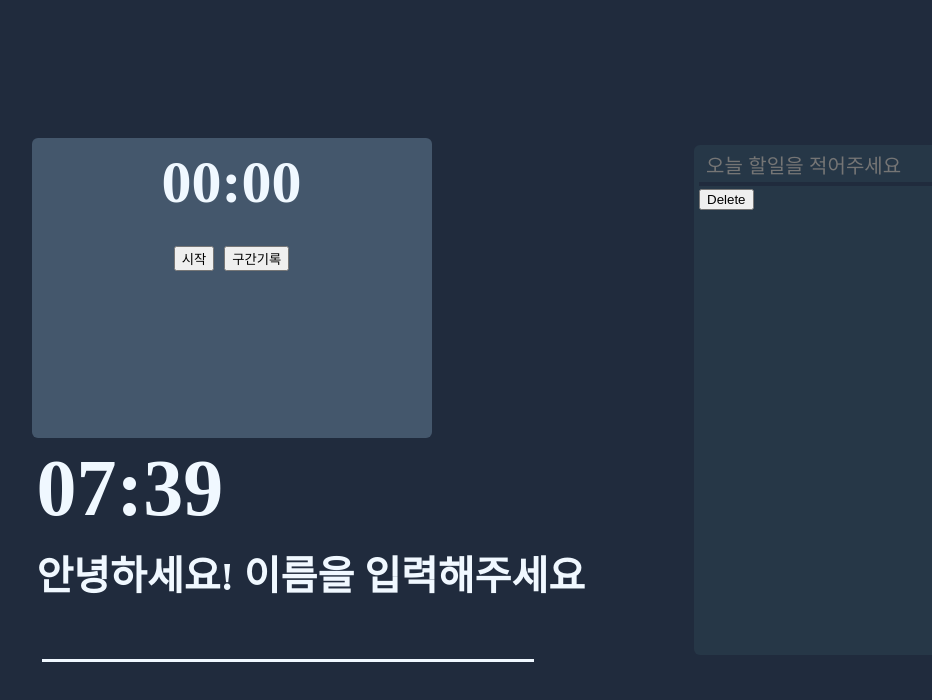
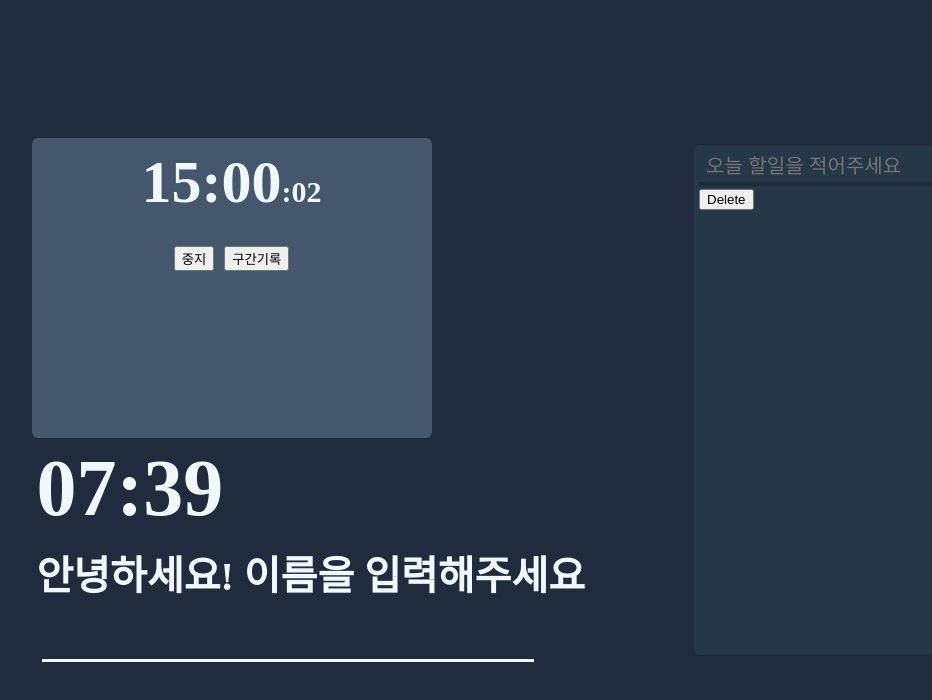
Before and after one commit to sungmin-choi/planner, a plain HTML site: page index.html in a window 1280 px wide. Both pictures are taken after a click on the button "시작". Shown: the whole page, without its empty margins (301-1233 px from the left). Drawn offline with Linux system fonts and the light colour scheme.

Commit message:
stopWatch doing...

```diff
--- a/css/styles.css
+++ b/css/styles.css
@@ -32,6 +32,9 @@ body {
 #stopwatch_time {
   margin-top: 10px;
   margin-bottom: 10px;
+}
+#stopwatch_seconds {
+  font-size: 30px;
 }
 #clock {
   font-size: 80px;
--- a/index.html
+++ b/index.html
@@ -10,11 +10,11 @@
 
 <!--stopwatch-->
 <div class="stopwatch">
-    <h2 id="stopwatch_time">00:00</h2>
+    <h2 id="stopwatch_time"><span id="stopwatch_hours_min">00:00</span><span id="stopwatch_seconds">:00</span></h2>
     <div class="stopwatch__btnBox">
     <button id="stopwatch_start" >시작</button>
+    <button id="stopwatch_stop" class="hidden" value="">중지</button>
     <button id="stopwatch_record" value="">구간기록</button>
-    <button id="stopwatch_stop" class="hidden" value="">중지</button>
     <button id="stopwatch_initial" class="hidden" value="">초기화</button>
     </div>
 
--- a/js/stopwatch.js
+++ b/js/stopwatch.js
@@ -1,12 +1,52 @@
 const stopWatch=document.getElementsByClassName("stopwatch");
 const startBtn=document.getElementById("stopwatch_start");
-const watchTime=document.getElementById("stopwatch_time");
+const stopBtn=document.getElementById("stopwatch_stop");
+const watchTime=document.getElementById("stopwatch_hours_min");
+const secondsTime=document.getElementById("stopwatch_seconds");
+let startTime=0;
+let timerStart;
+let stopTime=[0,0,0];
+function handleNowTime(){
+    startTime=new Date().getTime();
+    timerStart=setInterval(()=>{
+        let nowTime=new Date().getTime();
+        let newTime=new Date(nowTime-startTime);
+        let hours = newTime.getHours();
+        let min = newTime.getMinutes()+stopTime[1];
+        let seconds=newTime.getSeconds()+stopTime[2];
+        if(seconds>=60){
+            seconds=seconds-60;
+            stopTime[1]++;
+        }
+        if(hours>=9 && hours<=23){
+            hours-=9;
+        }else if(hours<9){
+            hours+=15;
+        }
+        hours = String(hours).padStart(2,"0");
+        min = String(min).padStart(2,"0");
+        seconds = String(seconds).padStart(2,"0");
 
-function handleNowTime(){
-    let date=new Date();
-    let nowTime = date.getHours();
-    console.log(nowTime);
+        secondsTime.innerText=`:${seconds}`;
+        watchTime.innerText=`${hours}:${min}`;
+
+    }
+        ,1000)
+    startBtn.classList.add("hidden");
+    stopBtn.classList.remove("hidden");
 }
 
+function handleStopBtn(){
+    if(timerStart){
+        clearInterval(timerStart);
+    }
+    let stopHaM=watchTime.innerText.split(":");
+    let stopS=secondsTime.innerText.replace(":","");
+    stopTime=[0,+stopHaM[1],+stopS];
+    console.log(stopTime);
+    startBtn.classList.remove("hidden");
+    stopBtn.classList.add("hidden");
+}
 
-startBtn.addEventListener("click",handleNowTime)
+startBtn.addEventListener("click",handleNowTime);
+stopBtn.addEventListener("click",handleStopBtn);
```
Also changed, not shown: 1 other file.
